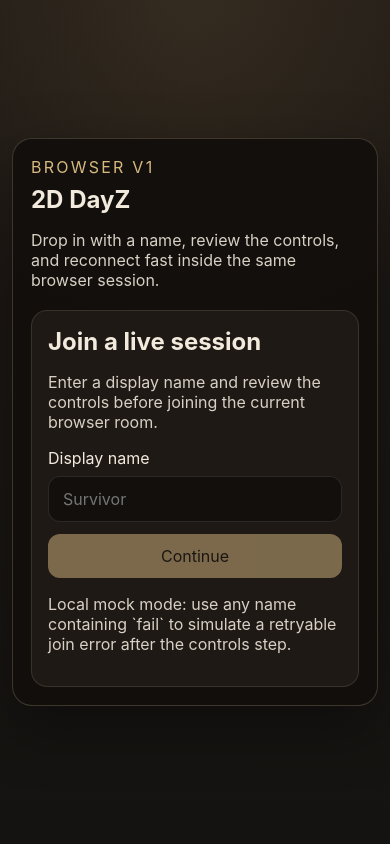
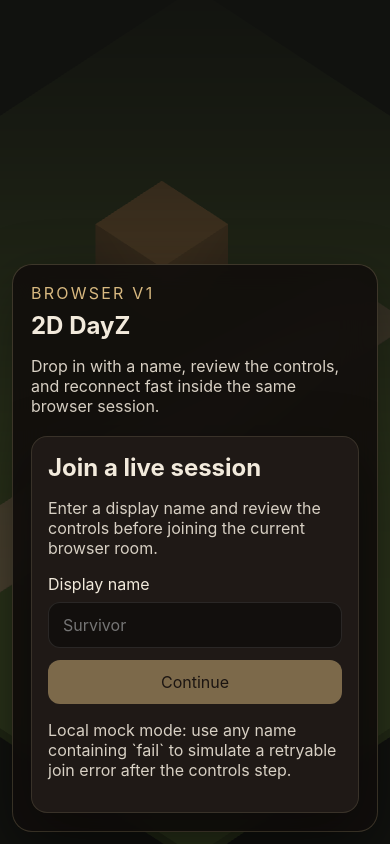
Before and after one commit to rogersau/2dayz, a React (Vite) app in the folder apps/client/: page / in a window 390 px wide. Built offline with nearby package versions, Linux system fonts and the light colour scheme.

Commit message:
feat: make the browser client a full-screen shell

```diff
--- a/apps/client/src/App.tsx
+++ b/apps/client/src/App.tsx
@@ -202,7 +202,15 @@
 
   return (
     <main className="app-shell">
-      <section className="app-panel">
+      <div className="scene-layer">
+        <GameCanvas socketClient={socketClient} store={gameStore} />
+      </div>
+
+      <div className="shell-layer">
+        <ConnectionBanner connectionState={state.connectionState} onRetry={handleRetry} />
+
+        {!isConnected && !showControlsStep ? (
+          <section className="title-menu" aria-label="title menu">
             <header className="hero-copy">
               <p className="eyebrow">Browser V1</p>
               <h1>2D DayZ</h1>
@@ -211,10 +219,6 @@
                 browser session.
               </p>
             </header>
-
-        <ConnectionBanner connectionState={state.connectionState} onRetry={handleRetry} />
-
-        {!isConnected && !showControlsStep ? (
             <JoinScreen
               initialDisplayName={displayName || state.lastJoinDisplayName}
               onContinue={(nextDisplayName) => {
@@ -222,15 +226,11 @@
                 setPendingJoinDisplayName(nextDisplayName);
               }}
             />
+          </section>
         ) : null}
 
-        {!isConnected && showControlsStep ? (
-          <ControlsOverlay onContinue={handleControlsContinue} />
-        ) : (
-          isConnected ? (
+        {isConnected ? (
           <section className="game-shell" aria-label="game shell">
-              <div className="game-stage">
-                <GameCanvas socketClient={socketClient} store={gameStore} />
             <div className="game-hud-layer">
               <Hud
                 health={state.health}
@@ -240,13 +240,15 @@
                 playerEntityId={state.playerEntityId}
                 roomId={state.roomId}
               />
+            </div>
+          </section>
+        ) : null}
+      </div>
+
+      <div className="interrupt-layer">
+        {!isConnected && showControlsStep ? <ControlsOverlay onContinue={handleControlsContinue} /> : null}
         <DeathOverlay isVisible={state.isDead} />
       </div>
-              </div>
-            </section>
-          ) : null
-        )}
-      </section>
     </main>
   );
 };
--- a/apps/client/src/styles.css
+++ b/apps/client/src/styles.css
@@ -26,19 +26,9 @@
 }
 
 .app-shell {
+  position: relative;
   min-height: 100vh;
-  display: grid;
-  place-items: center;
-  padding: 24px;
-}
-
-.app-panel {
-  width: min(100%, 720px);
-  background: rgba(18, 15, 12, 0.92);
-  border: 1px solid rgba(200, 179, 138, 0.24);
-  border-radius: 20px;
-  padding: 24px;
-  box-shadow: 0 20px 60px rgba(0, 0, 0, 0.35);
+  overflow: hidden;
 }
 
 .hero-copy h1,
@@ -69,11 +59,81 @@
 .inventory-card,
 .banner,
 .death-overlay {
-  margin-top: 20px;
   border-radius: 16px;
   border: 1px solid rgba(200, 179, 138, 0.16);
   background: rgba(33, 28, 24, 0.88);
   padding: 16px;
+}
+
+.join-card,
+.controls-card,
+.banner,
+.death-overlay {
+  box-shadow: 0 20px 60px rgba(0, 0, 0, 0.35);
+}
+
+.join-card,
+.controls-card,
+.hud-card,
+.inventory-card,
+.banner,
+.death-overlay {
+  backdrop-filter: blur(18px);
+}
+
+.scene-layer,
+.shell-layer,
+.interrupt-layer,
+.game-shell,
+.game-hud-layer {
+  position: absolute;
+  inset: 0;
+}
+
+.scene-layer {
+  z-index: 0;
+}
+
+.shell-layer,
+.interrupt-layer {
+  pointer-events: none;
+}
+
+.shell-layer {
+  z-index: 1;
+  display: flex;
+  flex-direction: column;
+  justify-content: space-between;
+  padding: 24px;
+}
+
+.interrupt-layer {
+  z-index: 2;
+  display: flex;
+  align-items: center;
+  justify-content: center;
+  padding: 24px;
+}
+
+.title-menu {
+  pointer-events: auto;
+  width: min(100%, 720px);
+  margin-top: auto;
+  background: rgba(18, 15, 12, 0.92);
+  border: 1px solid rgba(200, 179, 138, 0.24);
+  border-radius: 20px;
+  padding: 24px;
+  box-shadow: 0 20px 60px rgba(0, 0, 0, 0.35);
+  backdrop-filter: blur(18px);
+}
+
+.title-menu .join-card {
+  margin-top: 20px;
+}
+
+.banner {
+  pointer-events: auto;
+  align-self: flex-start;
 }
 
 .join-form {
@@ -134,32 +194,21 @@
 }
 
 .game-shell {
-  display: grid;
-  gap: 16px;
-}
-
-.game-stage {
-  position: relative;
-  min-height: 520px;
+  pointer-events: none;
 }
 
 .game-canvas-shell {
-  min-height: 520px;
-  border-radius: 18px;
-  overflow: hidden;
-  border: 1px solid rgba(200, 179, 138, 0.16);
+  height: 100vh;
   background: #0f120e;
 }
 
 .game-canvas {
   display: block;
   width: 100%;
-  height: 520px;
+  height: 100vh;
 }
 
 .game-hud-layer {
-  position: absolute;
-  inset: 0;
   display: flex;
   flex-direction: column;
   justify-content: space-between;
@@ -210,21 +259,17 @@
 
 .death-overlay {
   border-color: rgba(194, 93, 93, 0.45);
+  pointer-events: auto;
+  width: min(100%, 480px);
 }
 
 @media (max-width: 640px) {
-  .app-shell {
+  .shell-layer,
+  .interrupt-layer {
     padding: 12px;
   }
 
-  .app-panel {
+  .title-menu {
     padding: 18px;
   }
-
-  .game-stage,
-  .game-canvas-shell,
-  .game-canvas {
-    min-height: 360px;
-    height: 360px;
-  }
 }
```
Also changed, not shown: 1 other file (tests, documents, lock files or other folders). Lines whose indentation alone changed are shown as unchanged.
